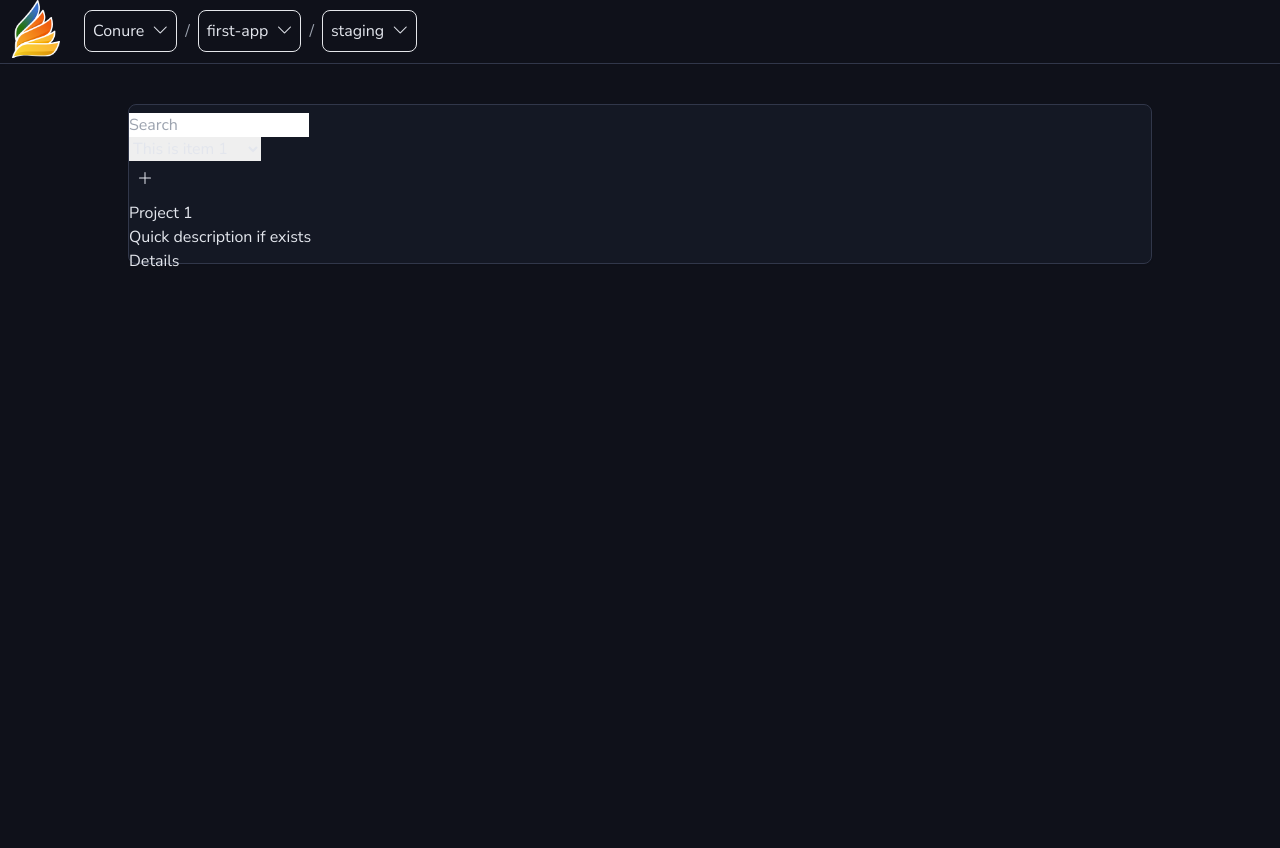
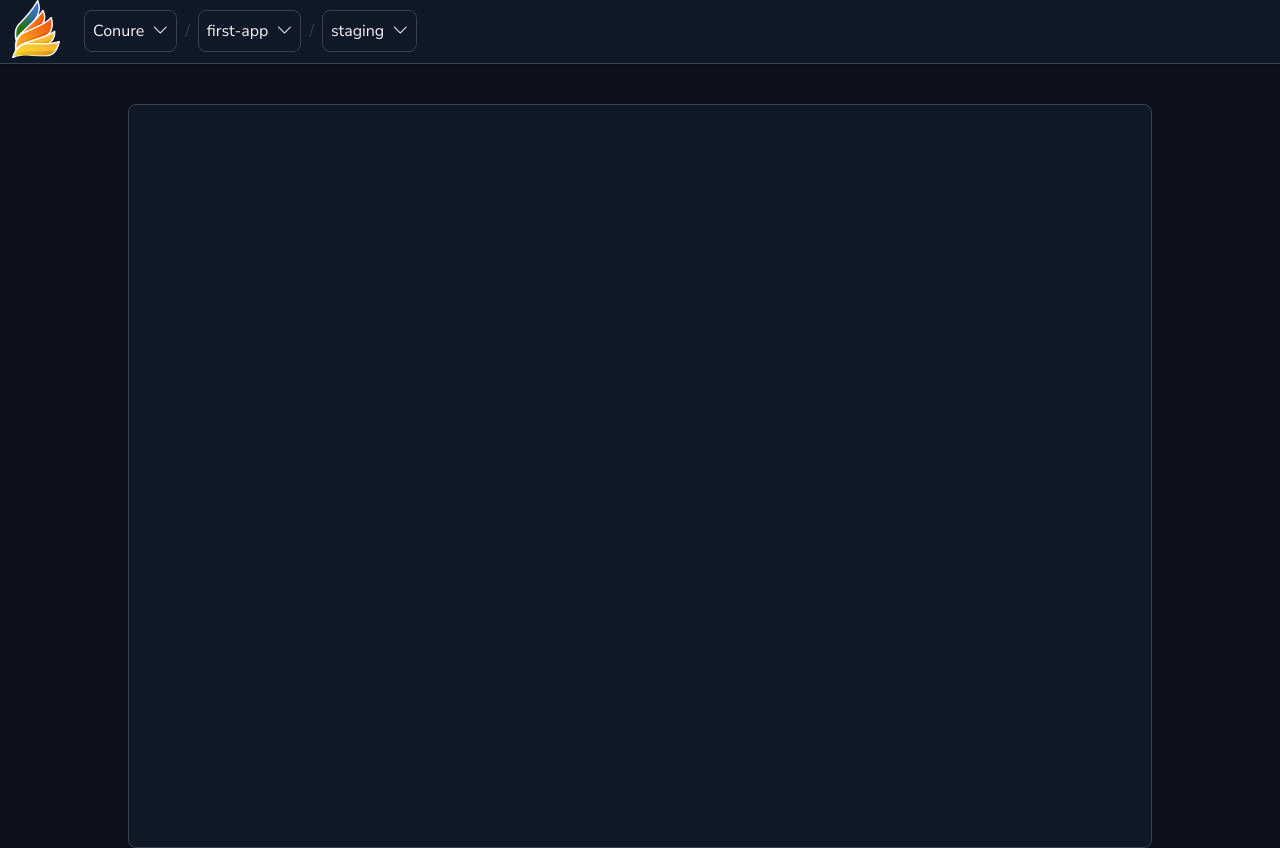
Before and after one commit to coffeenights/conure-frontend, a Vue app: page /applications in a window 1280 px wide. Before the commit the page ends 800 px from the top, so only its background shows below. Built offline with nearby package versions, Linux system fonts and the light colour scheme.

Commit message:
feat: Add 404 age, and fix styling for borders

```diff
--- a/index.html
+++ b/index.html
@@ -5,7 +5,7 @@
     <meta name="viewport" content="width=device-width, initial-scale=1.0, shrink-to-fit=no">
     <title>Conure</title>
   </head>
-  <body class=" dark:bg-body bg-gray-100 dark:text-gray_1100 ">
+  <body class=" dark:bg-body bg-gray-100 dark:text-gray-100 ">
     <div id="app"></div>
     <script type="module" src="/src/main.ts"></script>
   </body>
--- a/src/App.vue
+++ b/src/App.vue
@@ -1,5 +1,5 @@
 <script setup lang="ts">
-import DefaultLayout from './layouts/NewLayout.vue'
+import DefaultLayout from './layouts/DefaultLayout.vue'
 </script>
 
 <template>
--- a/src/components/Breadcrumb.vue
+++ b/src/components/Breadcrumb.vue
@@ -1,6 +1,6 @@
 <template>
-    <div class="cursor-pointer border border-gray-200 rounded-lg mt-1 p-2 hover:border-gray-500 transition duration-500 inline-block mr-2">
+    <div class="cursor-pointer border border-gray-200 dark:border-gray-700 rounded-lg mt-1 p-2 hover:border-gray-500 dark:hover:border-gray-500  transition duration-500 inline-block mr-2">
         <label class="mr-2 cursor-pointer">{{ $attrs.title }}</label>
-        <i class="bi-chevron-down cursor-pointer"></i>
+        <i class="bi-chevron-down cursor-pointer "></i>
     </div>
 </template>
--- a/src/components/Navbar.vue
+++ b/src/components/Navbar.vue
@@ -3,7 +3,7 @@ import Breadcrumb from '../components/Breadcrumb.vue'
 let data = ['Conure', 'first-app', 'staging']
 </script>
 <template>
-    <nav class="bg-white h-16 shadow-sm min-w-max sticky top-0 border-b border-gray-200 dark:bg-body dark:border-navbar">
+    <nav class="bg-white h-16 shadow-sm min-w-max sticky top-0 border-b border-gray-200 dark:bg-gray-900 dark:border-gray-700">
         <div class="flex flex-row items-center">
             <div class="logo mr-6">
                 <svg class="w-12 ml-3" viewBox="0 0 148 180" version="1.1" xmlns="http://www.w3.org/2000/svg" xmlns:xlink="http://www.w3.org/1999/xlink" xml:space="preserve" xmlns:serif="http://www.serif.com/" style="fill-rule:evenodd;clip-rule:evenodd;stroke-linecap:round;stroke-linejoin:round;stroke-miterlimit:1.5;">
@@ -20,7 +20,7 @@ let data = ['Conure', 'first-app', 'staging']
             <div class="breadcrumbs">
                 <div v-for="(title, index) in data" :title="title" class="inline">
                     <Breadcrumb :title="title" />
-                    <label v-if="index != data.length - 1" class="text-gray-400 mr-2">/</label>
+                    <label v-if="index != data.length - 1" class="text-gray-400 dark:text-gray-700 mr-2">/</label>
                 </div>
             </div>
             <div class="profile "></div>
--- a/src/layouts/DefaultLayout.vue
+++ b/src/layouts/DefaultLayout.vue
@@ -1,19 +1,12 @@
 <script setup lang="ts">
 import Navbar from '../components/Navbar.vue'
-import Sidebar from '../components/Sidebar.vue'
-import PageNotFound from '../views/404.vue'
 </script>
 
 <template>
-    <div class="row">
-        <Sidebar />
-        <div class="col main">
-            <main class="row">
-                <Navbar />
-            </main>
-            <div class="row d-flex justify-content-center main-content-wrapper">
-                <router-view></router-view>
-            </div>
+    <Navbar />
+    <section>
+        <div class="flex flex-col items-center">
+            <router-view></router-view>
         </div>
-    </div>
+    </section>
 </template>
--- a/src/layouts/NewLayout.vue
+++ /dev/null
@@ -1,16 +0,0 @@
-<script setup lang="ts">
-import Navbar from '../components/Navbar.vue'
-import Sidebar from '../components/Sidebar.vue'
-import PageNotFound from '../views/404.vue'
-</script>
-
-<template>
-    <Navbar />
-    <section class="min-h-full">
-        <div class="flex flex-col gap-1 items-center">
-            <div class="h-40 bg-white dark:bg-card shadow-sm rounded-lg md:w-4/5 md:min-w-0 mt-10 border border-gray-200 dark:border-navbar">
-                <router-view></router-view>
-            </div>
-        </div>
-    </section>
-</template>
--- a/src/styles/style.css
+++ b/src/styles/style.css
@@ -2,5 +2,10 @@
 @import url("https://cdn.jsdelivr.net/npm/bootstrap-icons@1.11.1/font/bootstrap-icons.css");
 @tailwind base;
 @tailwind components;
-@tailwind variants;
 @tailwind utilities;
+
+@layer utilities {
+    .content-wrapper {
+        @apply min-h-[93vh] bg-white dark:bg-gray-900 shadow-sm rounded-lg mt-10 border border-gray-200 dark:border-gray-700 min-w-full md:w-4/5 md:min-w-0
+    }
+}
--- a/src/views/404.vue
+++ b/src/views/404.vue
@@ -1,6 +1,9 @@
+<script setup lang="ts">
+</script>
 <template>
-    <div class="col-auto">
-        <h1 class="error-page-code">404</h1>
-        <p class="text-center">Page not found</p>
+    <div class="flex flex-col items-center">
+        <img src="../assets/img/dark_404.png" class="w-72 mt-52" />
+        <h1 class="text-3xl dark:text-blue-300 text-blue-900 font-extrabold mt-10">Page Missing!</h1>
     </div>
+
 </template>
--- a/src/views/Applications.vue
+++ b/src/views/Applications.vue
@@ -1,37 +1,7 @@
 <template>
-    <div class="row">
-        <div class="col">
-            <div class="row pt-2">
-                <div class="col-10"><input type="search" class="form-control" placeholder="Search"></div>
-                <div class="col"><select class="form-select">
-                        <optgroup label="Application type">
-                            <option value="12" selected="">This is item 1</option>
-                            <option value="13">This is item 2</option>
-                            <option value="14">This is item 3</option>
-                        </optgroup>
-                    </select></div>
-            </div>
-        </div>
-        <div class="col-1 d-flex justify-content-end main-content-wrapper">
-            <div class="m-2"><button class="btn btn-primary" type="button"><svg xmlns="http://www.w3.org/2000/svg" width="1em" height="1em" fill="currentColor" viewBox="0 0 16 16" class="bi bi-plus-lg fs-5">
-                        <path fill-rule="evenodd" d="M8 2a.5.5 0 0 1 .5.5v5h5a.5.5 0 0 1 0 1h-5v5a.5.5 0 0 1-1 0v-5h-5a.5.5 0 0 1 0-1h5v-5A.5.5 0 0 1 8 2Z"></path>
-                    </svg></button></div>
-        </div>
-    </div>
-    <div class="row">
-        <div class="col">
-            <div class="row">
-                <div class="col-md-6 col-xxl-2 col-xl-3 col-lg-4">
-                    <div class="card">
-                        <div class="card-body">
-                            <h4 class="card-title">Project 1</h4>
-                            <p class="card-text">Quick description if exists</p><button class="btn btn-primary" type="button">Details</button>
-                        </div>
-                    </div>
-                </div>
-            </div>
-        </div>
-    </div>
+<div class="content-wrapper">
+
+</div>
 </template>
 
 <script lang="ts">
--- a/tailwind.config.ts
+++ b/tailwind.config.ts
@@ -11,10 +11,7 @@ export default {
     },
     extend: {
       colors: {
-        body: '#0f111a',
-        navbar: '#31374a',
-        card: '#141824',
-        gray_1100: '#e3e6ed'
+        body: '#0f111a'
       }
     },
   },
```
Also changed, not shown: src/assets/img/dark_404.png (added).
